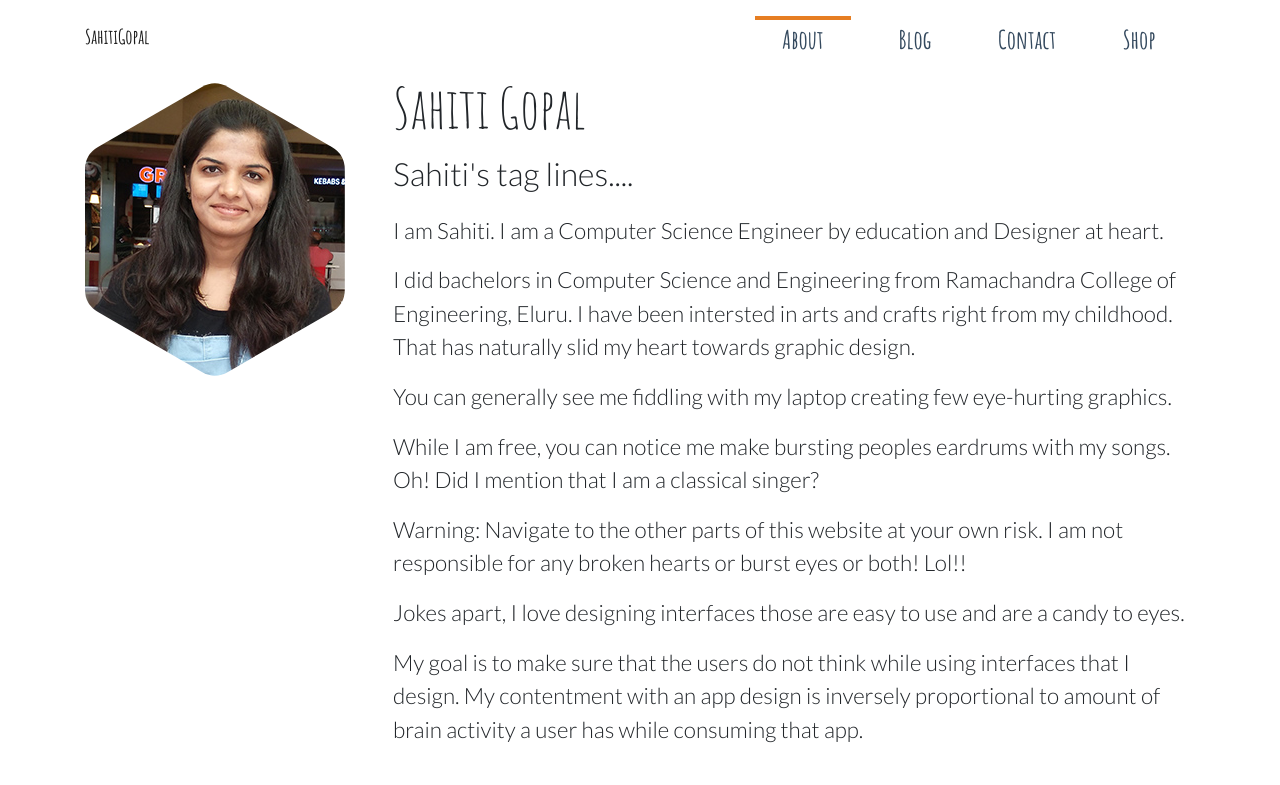
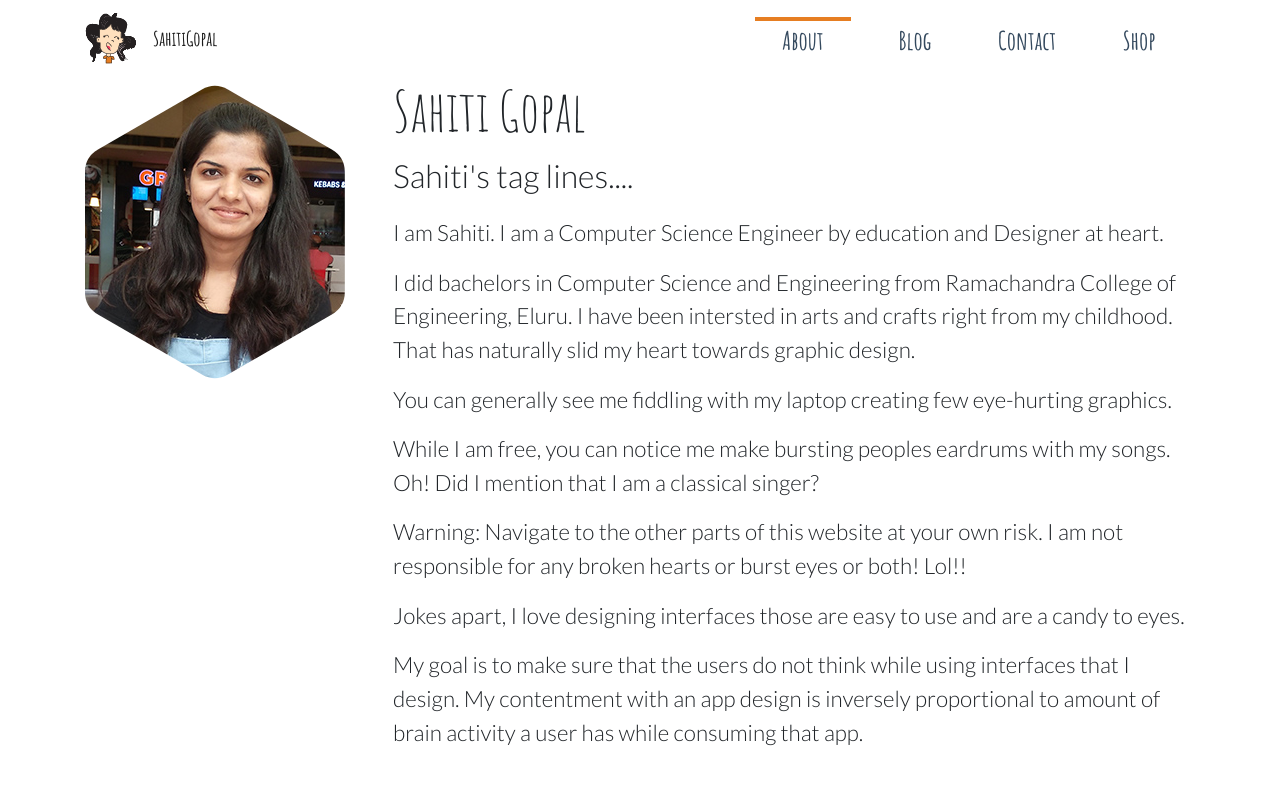
Before and after one commit to sahitigo/sahitigopal.com, a Jekyll site: the page built from about.html, in a window 1280 px wide. Shown: the top 785 px of the page. Built offline with Jekyll 4.4.1, drawn with Linux system fonts in a browser that asks for light colours.

Commit message:
Logo added

```diff
--- a/_includes/header.html
+++ b/_includes/header.html
@@ -1,6 +1,7 @@
 <header>
   <div class="container">
     <nav class="navbar navbar-expand-lg navbar-light">
+      <a class="navbar-brand" href="{{site.baseurl}}"><img src="/images/icons/favicons/Logo.png"></img></a>
       <a class="navbar-brand" href="{{site.baseurl}}/">SahitiGopal</a>
       <button class="navbar-toggler" type="button" data-toggle="collapse" data-target="#navbarSupportedContent" aria-controls="navbarSupportedContent" aria-expanded="false" aria-label="Toggle navigation">
         <span class="navbar-toggler-icon"></span>
--- a/about.html
+++ b/about.html
@@ -16,6 +16,7 @@ permalink: /about/
 </div>
 
 <div class="about-container">
+
   <h1 class="display-4">Sahiti Gopal</h1>
   <p class="lead">
     Sahiti's tag lines....
```
Also changed, not shown: images/icons/favicons/Logo.png (added), images/icons/favicons/android-icon-192x192.png (deleted).
